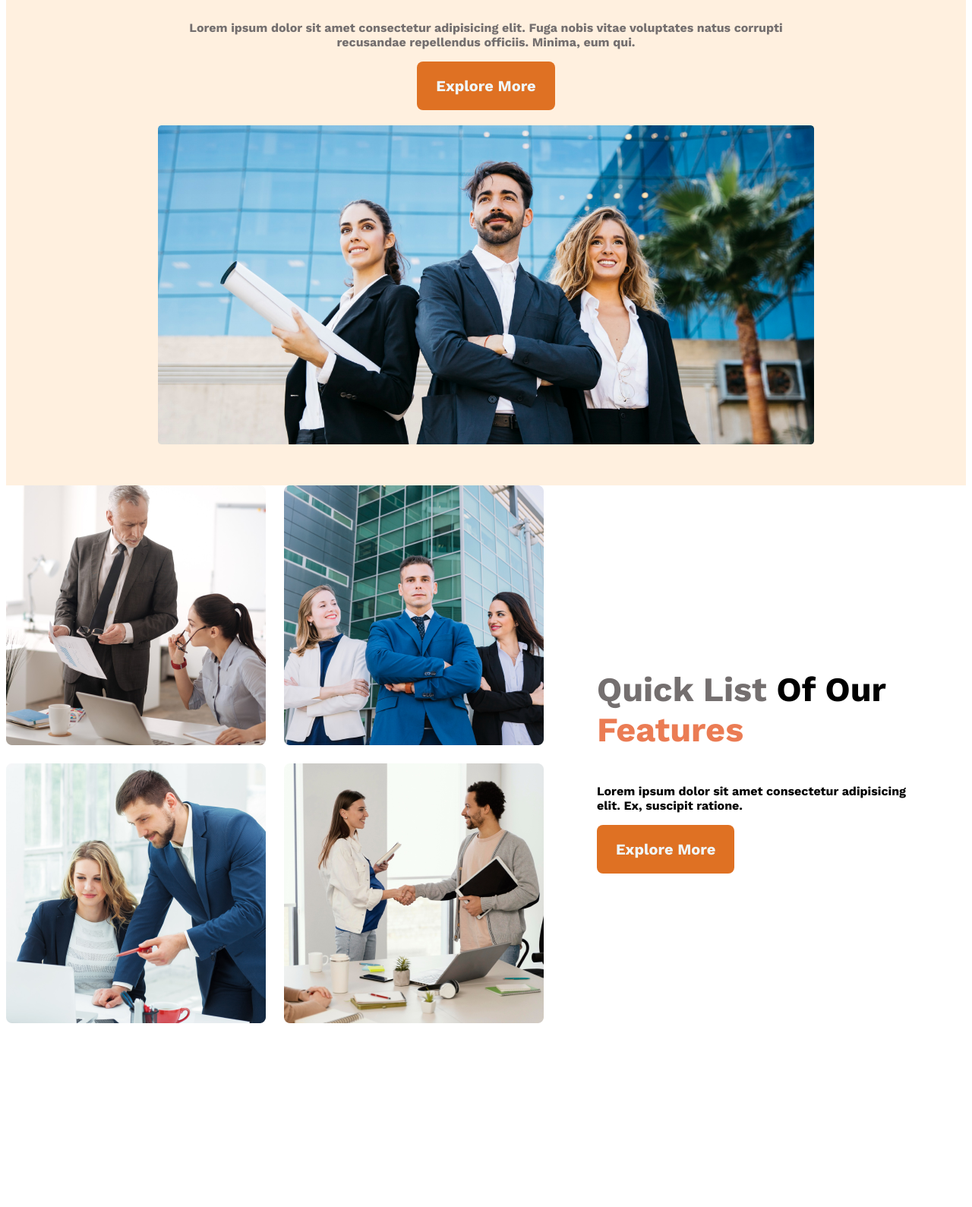
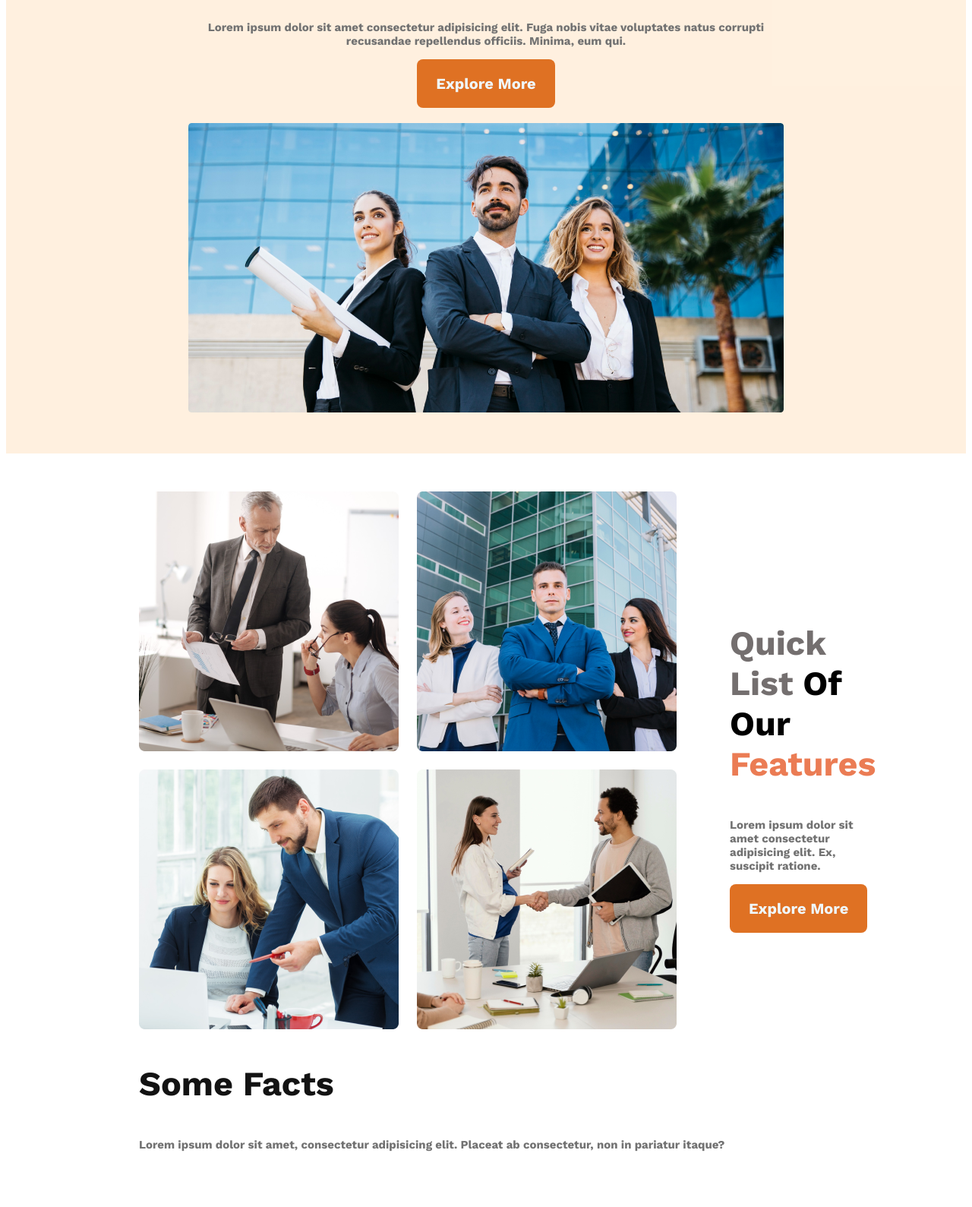
Before and after one commit to ShakiraMorium/g3-architects-website, a plain HTML site: page index.html in a window 1280 px wide. Shown: the part 396-1985 px from the top of the page at 76% size. Before the commit the page ends 1751 px from the top, so only its background shows below. Drawn offline with nearby package versions, Linux system fonts and the light colour scheme.

Commit message:
shared css added

```diff
--- a/index.html
+++ b/index.html
@@ -12,7 +12,7 @@
     <!-- header start -->
     <header class="header">
         <nav class="navbar">
-            <h1 class="nav-title">G3 Architects</h1>
+            <h1 class="section-title">G3 Architects</h1>
             <ul>
                 <li><a href=""></a>Home</li>
                 <li><a href=""></a>About</li>
@@ -23,7 +23,7 @@
         <div class="banner">
             <div class="banner-content">
                 <h1 class="banner-title">Brand New Group of Architects</h1>
-                <p class="banner-description">Lorem ipsum dolor sit amet consectetur adipisicing elit. Fuga nobis vitae
+                <p class="text-common">Lorem ipsum dolor sit amet consectetur adipisicing elit. Fuga nobis vitae
                     voluptates natus corrupti recusandae repellendus officiis. Minima, eum qui.
                 </p>
                 <button class="btn-primary">Explore More</button>
@@ -44,9 +44,21 @@
             </div>
             <div class="teams-content">
                 <h3 class="teams-title"><span class="title-1">Quick List</span> <span class="title-2">Of Our</span><br><span class="title-3">Features</span> </h3>
-                <p class="teams-description">Lorem ipsum dolor sit amet consectetur adipisicing elit. Ex, suscipit ratione.</p>
+                <p class="text-common">Lorem ipsum dolor sit amet consectetur adipisicing elit. Ex, suscipit ratione.</p>
                 <button class="btn-primary">Explore More</button>
             </div>
+        </section>
+        <!-- feature section -->
+        <section class="feature">
+
+        </section>
+        <!-- some facts section -->
+        <section class="some-facts">
+            <h3 class="section-title">Some Facts</h3>
+            <p class="text-common">Lorem ipsum dolor sit amet, consectetur adipisicing elit. Placeat ab consectetur, non in pariatur itaque?</p>
+
+
+
         </section>
     </main>
 </body>
--- a/style.css
+++ b/style.css
@@ -5,6 +5,15 @@
     font-family: 'Open Sans', sans-serif;
     font-family: 'Poppins', sans-serif;
     font-family: 'Work Sans', sans-serif;
+}
+.text-common{
+    color: #727272;
+    font-size: 15px;
+}
+.section-title{
+    font-size: 2.8rem;
+    font-weight: 700;
+    color: #131313;
 }
 .btn-primary{
     background-color: rgb(223, 113, 35);
@@ -17,7 +26,7 @@
 }
 .header{
     background-color: rgba(255, 143, 14, 0.13);
-    padding: 50px 200px;
+    padding: 50px 240px;
 }
 
 .navbar{
@@ -26,11 +35,7 @@
     align-items: center;
 
 }
-.nav-title{
-    font-size: 2.8rem;
-    font-weight: 700;
-    color: #131313;
-}
+
 nav > ul{
     display: flex;
 }
@@ -57,39 +62,17 @@ nav li a{
 .banner-title{
     font-size: 4rem;
     font-weight: 700;
-    color: #000;
-}
-.banner-description{
-    color: #746f6f;
-
-
+    color: rgb(20, 19, 19)
 }
 .banner img{
     margin-top: 20px;
     width: 100%;
 }
-/* responsive media quaries for mobile screen */
-@media screen and ( max-width: 576px){
-    header{
-        padding: 20px;
-    }
-    nav{
-        flex-direction: column
-    }
-};
-/*tablet or medium device */
-@media screen and(min-width:576px)and(max-width:960px){
-    header{
-        padding:50px
-    }
-    nav{
-        flex-direction: column;
-    }
-}
+
 /* main section styled */
 main{
     max-width: 1440px;
-    padding: 0 auto;
+    padding: 50px 40px 50px 175px;
 }
 .teams-container{
     display: flex;
@@ -99,6 +82,7 @@ main{
     display: grid;
     grid-template-columns: repeat(2, 1fr);
     gap: 1.5rem;
+    padding: 0 auto;
 }
 .teams-content{
     padding-left: 70px;
@@ -111,18 +95,45 @@ main{
 .teams-title .title-1{
     color: #746f6f;
     font-family: Work Sans;
-    font-weight: 400px;
-    font-size: 45px;
+    font-weight: 500px;
+
 
 }
 .teams-title .title-2{
     color: #000;
-    font-size: 45px;
+
     font-family: Work Sans;
-    font-weight: 500;
+    font-weight: 700;
 }
 .teams-title .title-3{
     color:rgb(235, 124, 84);
     font-weight: 700;
-    font-size: 45px;
+
 }
+
+
+
+
+
+
+/* responsive media quaries for mobile screen */
+@media screen and ( max-width: 576px){
+    header{
+        padding: 20px;
+    }
+    nav, .teams-container {
+        flex-direction: column
+    }
+    .teams-img{
+        grid-template-columns: 1fr;
+    }
+};
+/*tablet or medium device */
+@media screen and(min-width:576px)and(max-width:960px){
+    header{
+        padding:50px
+    }
+    nav, .teams-container{
+        flex-direction: column;
+    }
+}
```
